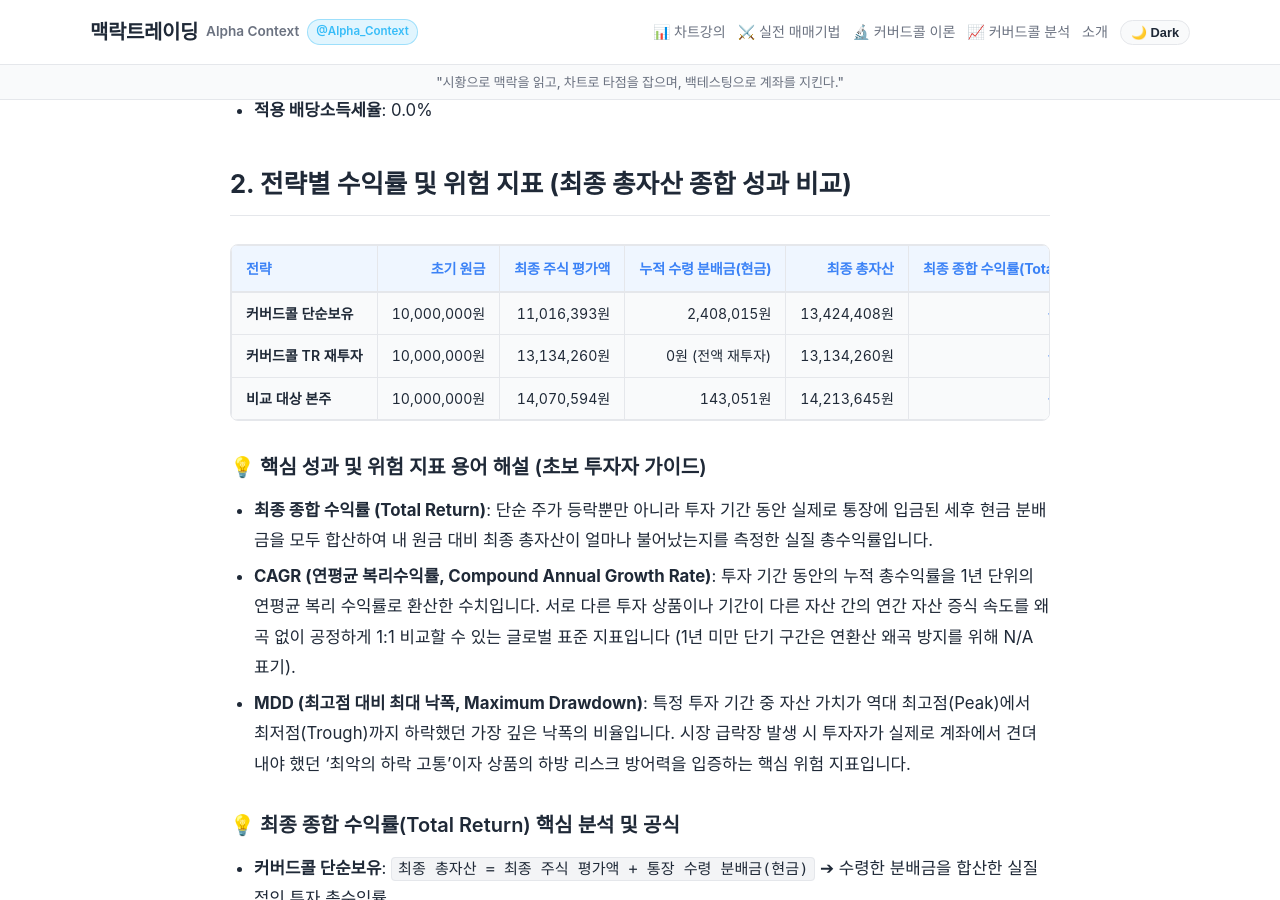
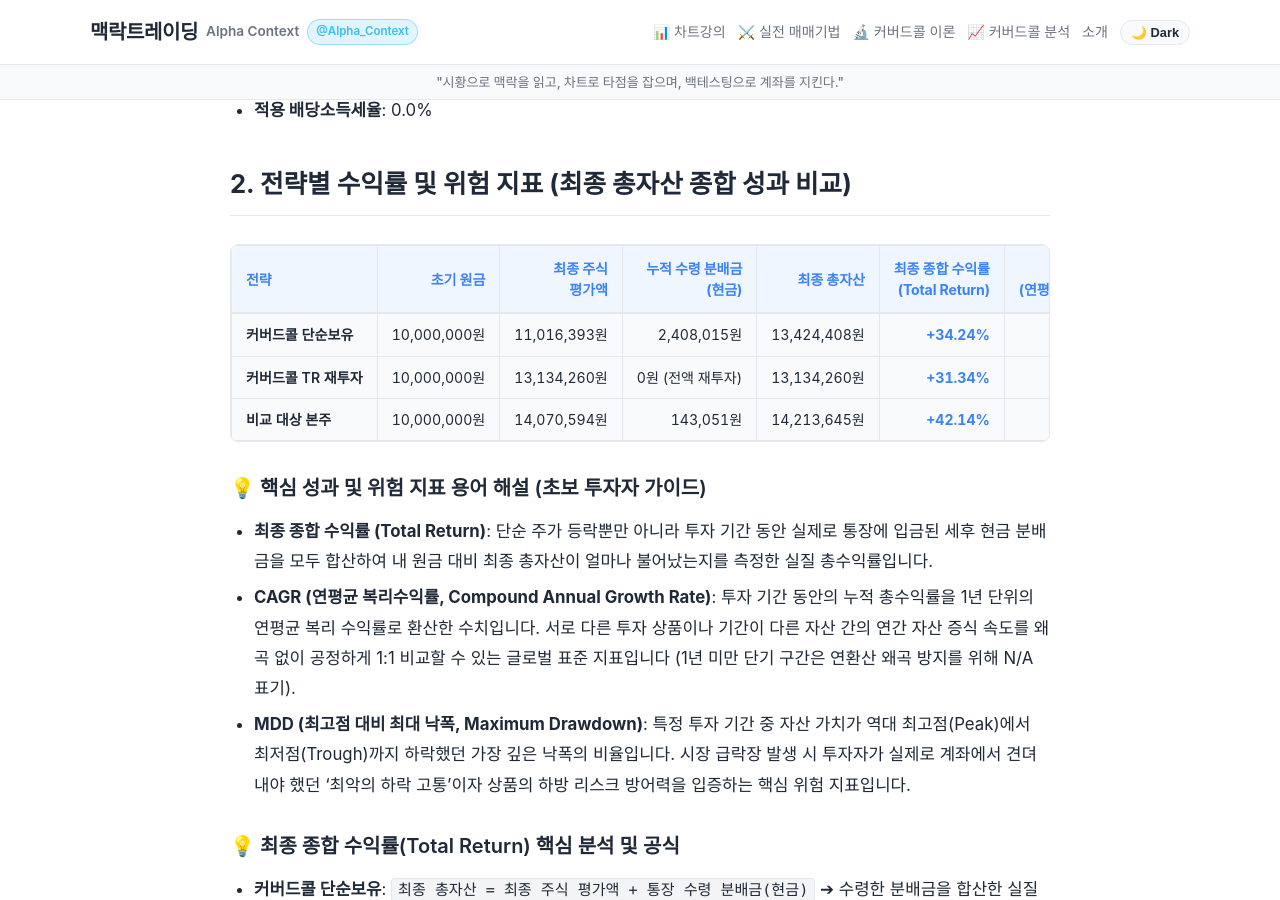
Before and after one commit to ideaspot360/stock, a Jekyll site: the page built from _posts/2026-11-15-498400-covered-call-backtest.md, in a window 1280 px wide and 900 px high, scrolled down 1434 px. Built offline with Jekyll 4.4.1, drawn with Linux system fonts in a browser that asks for light colours.

Commit message:
style(table): split long table headers into two lines with br tags to reduce table width

```diff
--- a/_posts/2026-11-15-498400-covered-call-backtest.md
+++ b/_posts/2026-11-15-498400-covered-call-backtest.md
@@ -29,7 +29,7 @@ excerpt: 'KODEX 200타겟위클리커버드콜의 1년 실측 종합수익률(TR
 
 ## 2. 전략별 수익률 및 위험 지표 (최종 총자산 종합 성과 비교)
 
-| 전략 | 초기 원금 | 최종 주식 평가액 | 누적 수령 분배금(현금) | 최종 총자산 | 최종 종합 수익률(Total Return) | CAGR (연평균 복리수익률) | MDD (최고점 대비 최대 낙폭) |
+| 전략 | 초기 원금 | 최종 주식<br>평가액 | 누적 수령 분배금<br>(현금) | 최종 총자산 | 최종 종합 수익률<br>(Total Return) | CAGR<br>(연평균 복리수익률) | MDD<br>(최고점 대비 최대 낙폭) |
 |:---|---:|---:|---:|---:|---:|---:|---:|
 | 커버드콜 단순보유 | 10,000,000원 | 11,016,393원 | 2,408,015원 | 13,424,408원 | **+34.24%** | +34.27% | -42.27% |
 | 커버드콜 TR 재투자 | 10,000,000원 | 13,134,260원 | 0원 (전액 재투자) | 13,134,260원 | **+31.34%** | +31.37% | -46.01% |
```
Also changed, not shown: _posts/2026-11-14-482730-covered-call-backtest.md (+1 -1 lines), _posts/2026-11-14-486290-covered-call-backtest.md (+1 -1 lines), _posts/2026-11-14-494300-covered-call-backtest.md (+1 -1 lines), _posts/2026-11-15-0219E0-covered-call-backtest.md (+1 -1 lines).
